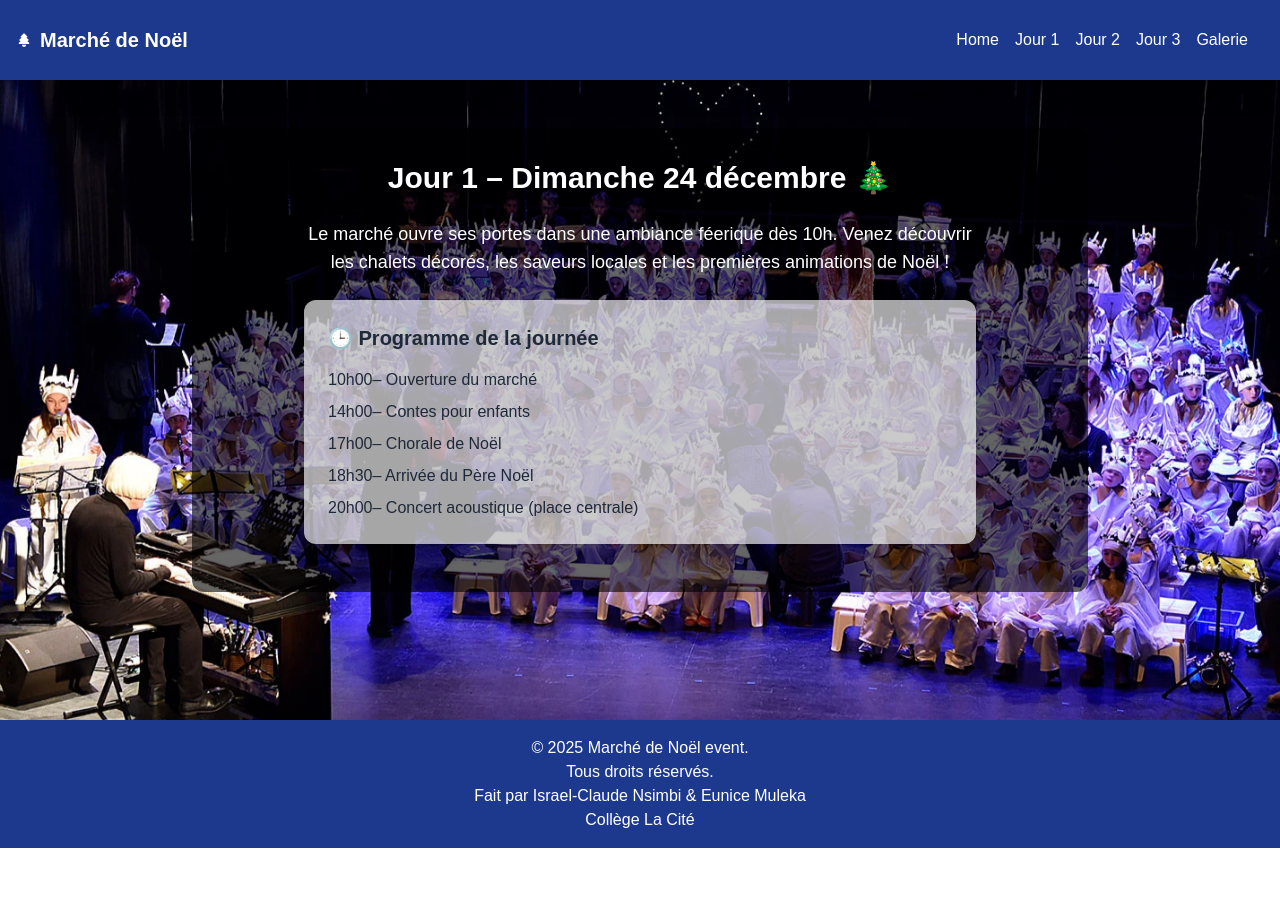
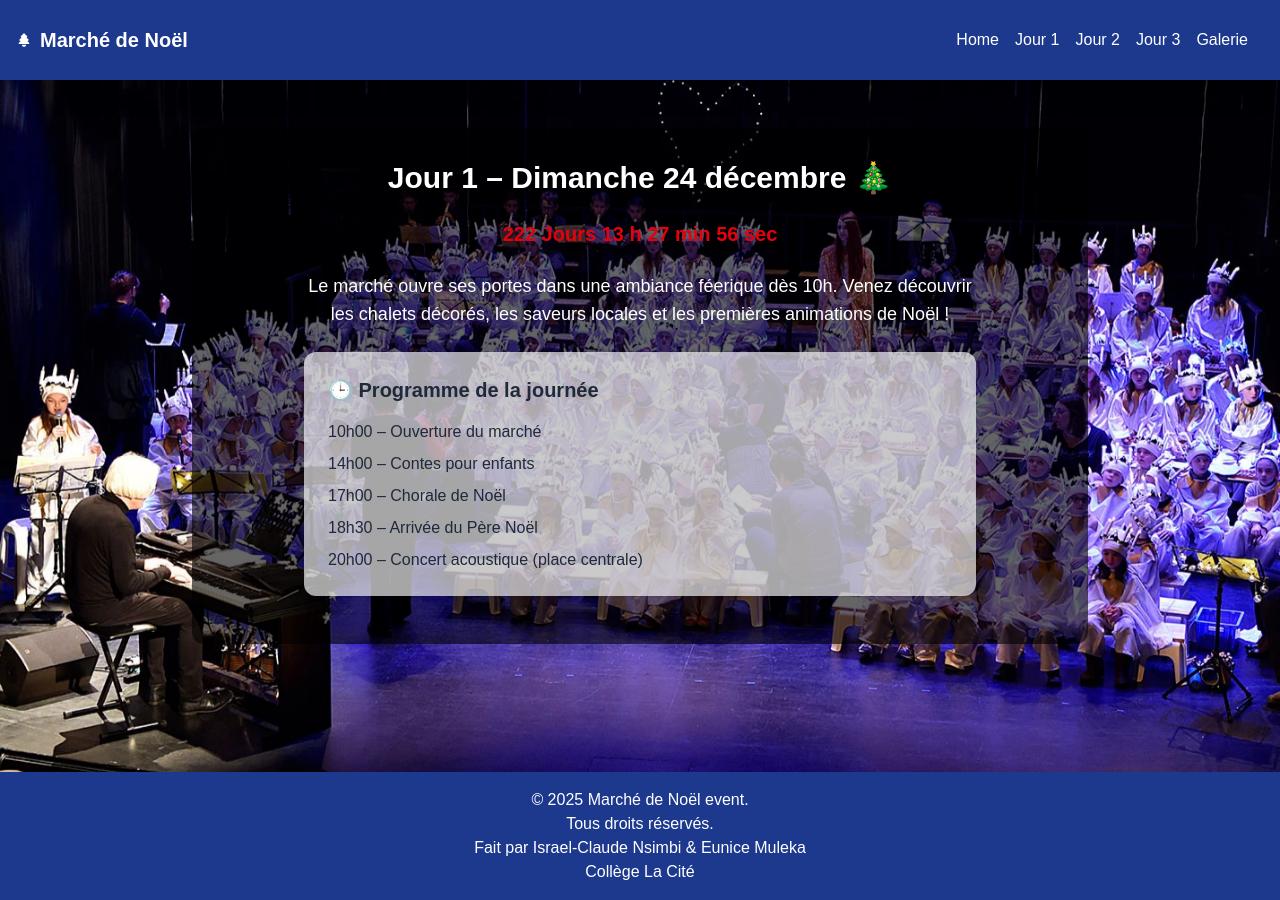
Before and after one commit to Isni-512/event-app, a Next.js app: page / in a window 1280 px wide. Both pictures are taken after a click on the button "Jour 1". Before the commit the page ends 848 px from the top, so only its background shows below. Built offline with nearby package versions, Linux system fonts and the light colour scheme.

Commit message:
Ajout du timer dans les jours

```diff
--- a/app/layout.jsx
+++ b/app/layout.jsx
@@ -6,7 +6,7 @@ import Home from "@/app/page";
 import Jour1 from "@/components/jour/Jour1";
 import Jour2 from "@/components/jour/Jour2";
 import Jour3 from "@/components/jour/Jour3";
-import Galerie from "@/components/Galeries/Galeries";
+import Galerie from "@/components/galeries/Galeries";
 
 import { useState } from "react";
 
--- a/components/Nav.jsx
+++ b/components/Nav.jsx
@@ -1,3 +1,4 @@
+import { useCallback } from "react";
 import { IoIosMenu } from "react-icons/io";
 export default function NavBar({ setPage }) {
     return (
--- /dev/null
+++ b/components/home/Timer.jsx
@@ -0,0 +1,63 @@
+"use client";
+import { useEffect, useState } from "react";
+
+export default function Timer({ targetDate }) {
+  const [timeLeft, setTimeLeft] = useState({
+    jours: 0,
+    heures: 0,
+    minutes: 0,
+    secondes: 0,
+  });
+  const [expired, setExpired] = useState(false);
+
+  useEffect(() => {
+    const updateTimer = () => {
+      const now = new Date().getTime();
+      const distance = new Date(targetDate).getTime() - now;
+
+      if (distance <= 0) {
+        setExpired(true);
+        setTimeLeft({ jours: 0, heures: 0, minutes: 0, secondes: 0 });
+        return;
+      }
+
+      const jours = Math.floor(distance / (1000 * 60 * 60 * 24));
+      const heures = Math.floor((distance % (1000 * 60 * 60 * 24)) / (1000 * 60 * 60));
+      const minutes = Math.floor((distance % (1000 * 60 * 60)) / (1000 * 60));
+      const secondes = Math.floor((distance % (1000 * 60)) / 1000);
+
+      setTimeLeft({ jours, heures, minutes, secondes });
+    };
+
+    updateTimer();
+    const interval = setInterval(updateTimer, 1000);
+    return () => clearInterval(interval);
+  }, [targetDate]);
+
+  const format = (val) => String(val).padStart(2, "0");
+
+  // Format lisible de la date cible
+  const dateLocale = new Date(targetDate).toLocaleString("fr-FR", {
+    weekday: "long",
+    day: "numeric",
+    month: "long",
+    year: "numeric",
+    hour: "2-digit",
+    minute: "2-digit",
+  });
+
+  return (
+    <div className="text-center my-6">
+
+      {expired ? (
+        <p className="text-green-600 font-semibold text-xl">
+          L’événement a déjà commencé !
+        </p>
+      ) : (
+        <p className="text-xl font-semibold text-red-600">
+          {format(timeLeft.jours)} Jours {format(timeLeft.heures)} h {format(timeLeft.minutes)} min {format(timeLeft.secondes)} sec
+        </p>
+      )}
+    </div>
+  );
+}
--- a/components/jour/JourAffichage.jsx
+++ b/components/jour/JourAffichage.jsx
@@ -1,7 +1,10 @@
 import jours from "@/public/json/JourEvenement";
+import Timer  from "@/components/home/Timer"; // assure-toi du bon chemin
 
 export default function JourAffichage({ id }) {
   const jour = jours.find((j) => j.id === id);
+
+  if (!jour) return <p>Jour introuvable.</p>;
 
   return (
     <section
@@ -11,6 +14,9 @@ export default function JourAffichage({ id }) {
       <div className="bg-black/60 p-8 rounded-xl max-w-4xl mx-auto">
         <h1 className="text-3xl font-bold text-center mb-6">{jour.titre}</h1>
 
+        {/* ⏱️ Timer bien positionné ici */}
+        <Timer targetDate={jour.target} />
+
         <p className="text-lg mb-6 text-center max-w-2xl mx-auto">{jour.description}</p>
 
         <div className="bg-white/65 text-gray-800 rounded-xl p-6 shadow mb-4 max-w-2xl mx-auto">
@@ -18,7 +24,7 @@ export default function JourAffichage({ id }) {
           <ul className="space-y-2">
             {jour.horaires.map((event, index) => (
               <li key={index}>
-                {event.heure}– {event.description}
+                {event.heure} – {event.description}
               </li>
             ))}
           </ul>
--- a/public/json/JourEvenement.json
+++ b/public/json/JourEvenement.json
@@ -3,6 +3,7 @@
     "id": 1,
     "titre": "Jour 1 – Dimanche 24 décembre 🎄",
     "description": "Le marché ouvre ses portes dans une ambiance féerique dès 10h. Venez découvrir les chalets décorés, les saveurs locales et les premières animations de Noël !",
+    "target": "2025-12-24T10:00:00",
     "horaires": [
       { "heure": "10h00", "description": "Ouverture du marché" },
       { "heure": "14h00", "description": "Contes pour enfants" },
@@ -16,6 +17,7 @@
     "id": 2,
     "titre": "Jour 2 – Lundi 25 décembre ❄️",
     "description": "Journée spéciale Noël avec des surprises pour toute la famille !",
+    "target": "2025-12-25T11:00:00",
     "horaires": [
       { "heure": "11h00", "description": "Ouverture du marché" },
       { "heure": "13h00", "description": "Spectacle pour enfants" },
@@ -28,6 +30,7 @@
     "id": 3,
     "titre": "Jour 3 – Mardi 26 décembre 🎁",
     "description": "Dernier jour du marché, profitez des dernières animations et des bonnes affaires !",
+    "target": "2025-12-26T10:30:00",
     "horaires": [
       { "heure": "10h30", "description": "Ouverture avec fanfare" },
       { "heure": "12h00", "description": "Dégustation gratuite de vin chaud" },
```
